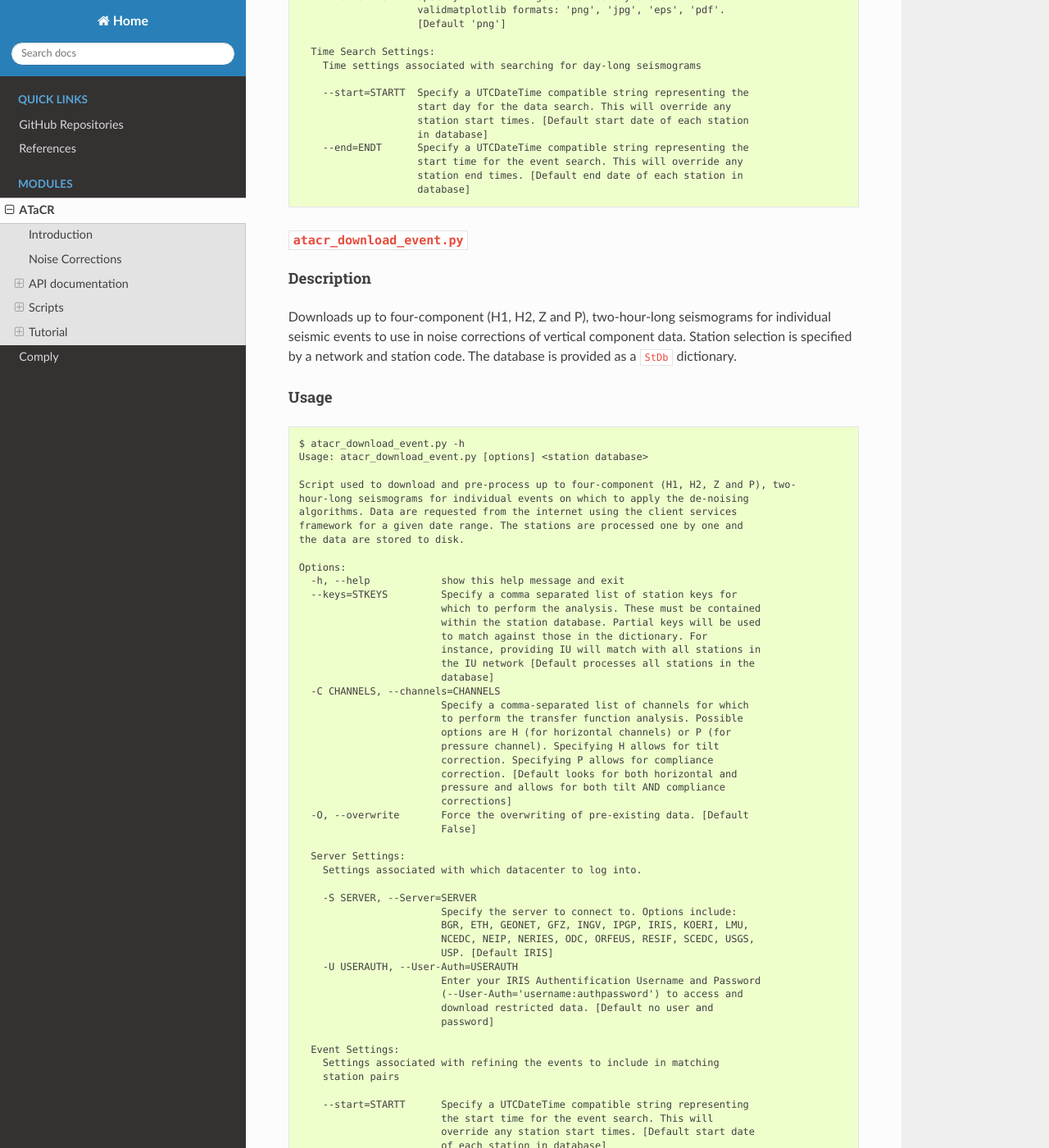
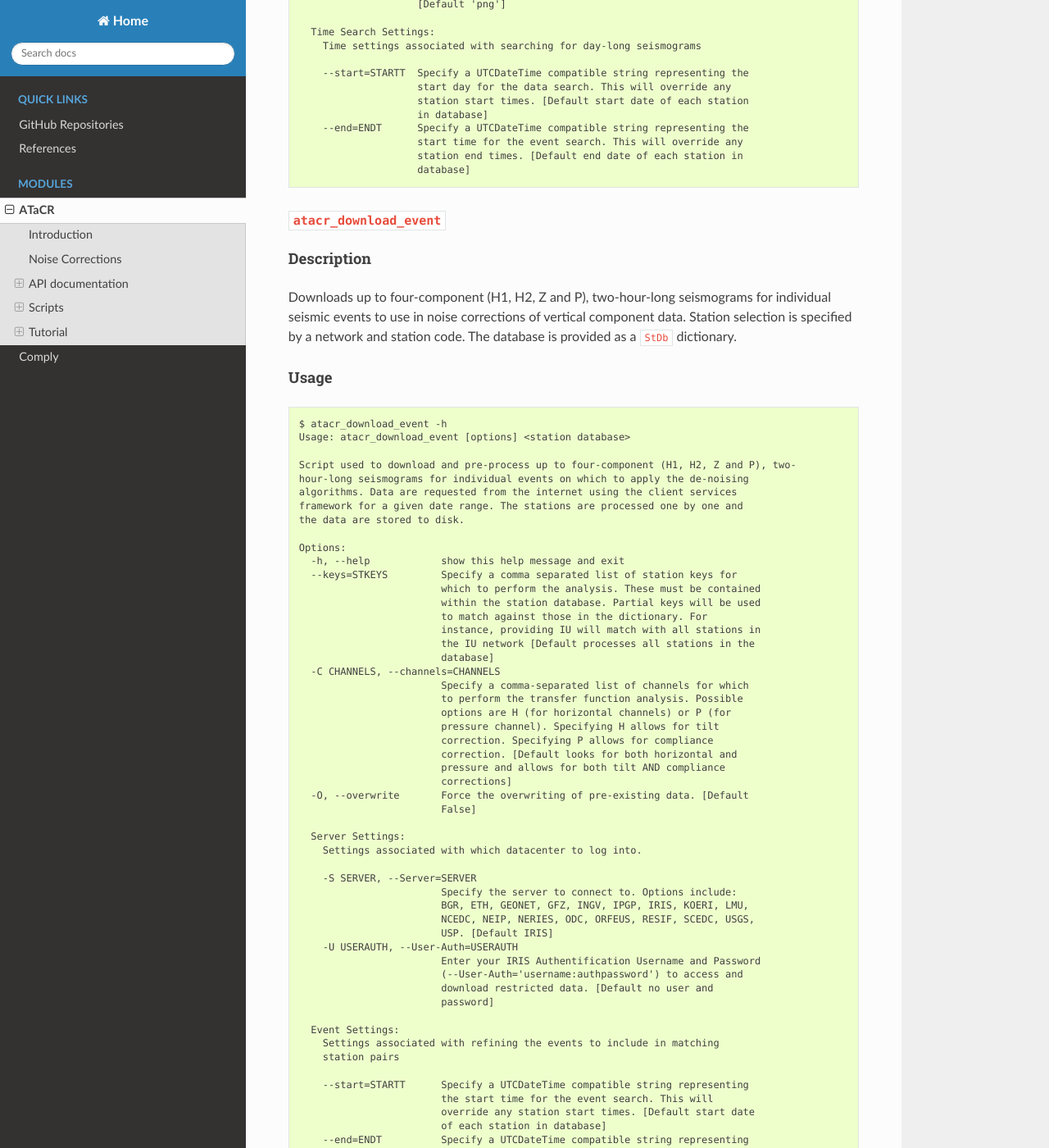
Before and after one commit to nfsi-canada/OBStools, a Sphinx documentation site: the page built from docs/atacr.rst, in a window 1280 px wide and 1400 px high, scrolled down 9598 px. Shown: the whole window at 82% size. Built offline with Sphinx 7.4.7 and the Read the Docs theme 2.0.0, drawn with Linux system fonts in a browser that asks for light colours; some of the changed text lies outside the part shown.

Commit message:
updaating script extensions in docs

```diff
--- a/docs/atacr.rst
+++ b/docs/atacr.rst
@@ -116,8 +116,8 @@ that are used as attributes of the base classes.
 .. note::
 
     In the examples below, the SAC data were obtained and pre-processed
-    using the accompanying scripts ``atacr_download_data.py`` and
-    ``atacr_download_event.py``. See the script and tutorial for details.
+    using the accompanying scripts ``atacr_download_data`` and
+    ``atacr_download_event``. See the script and tutorial for details.
 
 DayNoise
 --------
@@ -185,20 +185,20 @@ event data, and perform tilt and compliance noise removal using either the defau
 program values or by refining parameters. All of them use a station database provided as a
 ``StDb`` dictionary. These scripts are:
 
-- atacr_download_data.py
+- atacr_download_data
 
-- atacr_download_event.py
+- atacr_download_event
 
-- atacr_daily_spectra.py
+- atacr_daily_spectra
 
-- atacr_clean_spectra.py
+- atacr_clean_spectra
 
-- atacr_transfer_functions.py
+- atacr_transfer_functions
 
-- atacr_correct_event.py
+- atacr_correct_event
 
-``atacr_download_data.py``
-++++++++++++++++++++++++++
+``atacr_download_data``
++++++++++++++++++++++++
 
 Description
 -----------
@@ -213,8 +213,8 @@ Usage
 
 .. code-block::
 
-    $ atacr_download_data.py -h
-    Usage: atacr_download_data.py [options] <station database>
+    $ atacr_download_data -h
+    Usage: atacr_download_data [options] <station database>
 
     Script used to download and pre-process up to four-component (H1, H2, Z and
     P), day-long seismograms to use in noise corrections of vertical component of
@@ -281,8 +281,8 @@ Usage
 
 
 
-``atacr_daily_spectra.py``
-++++++++++++++++++++++++++
+``atacr_daily_spectra``
++++++++++++++++++++++++
 
 Description
 -----------
@@ -297,8 +297,8 @@ Usage
 
 .. code-block::
 
-    $ atacr_daily_spectra.py -h
-    Usage: atacr_daily_spectra.py [options] <station database>
+    $ atacr_daily_spectra -h
+    Usage: atacr_daily_spectra [options] <station database>
 
     Script used to extract shorter windows from the day-long seismograms,
     calculate the power-spectral properties, flag windows for outlier PSDs and
@@ -372,13 +372,13 @@ Usage
 
 
 
-``atacr_clean_spectra.py``
-++++++++++++++++++++++++++
+``atacr_clean_spectra``
++++++++++++++++++++++++
 
 Description
 -----------
 
-Extracts daily spectra calculated from ``obs_daily_spectra.py`` and
+Extracts daily spectra calculated from ``atacr_daily_spectra`` and
 flags days for which the daily averages are outliers from the PSD properties.
 Further averages the spectra over the whole period specified by ``--start``
 and ``--end``. Station selection is specified by a network and station code.
@@ -389,10 +389,10 @@ Usage
 
 .. code-block::
 
-    $ atacr_clean_spectra.py -h
-    Usage: atacr_clean_spectra.py [options] <station database>
+    $ atacr_clean_spectra -h
+    Usage: atacr_clean_spectra [options] <station database>
 
-    Script used to extract daily spectra calculated from ``obs_daily_spectra.py``
+    Script used to extract daily spectra calculated from ``atacr_daily_spectra``
     and flag days for outlier PSDs and calculate spectral averages of the
     corresponding Fourier transforms over the entire time period specified. The
     stations are processed one by one and the data are stored to disk.
@@ -449,15 +449,15 @@ Usage
                          database]
 
 
-``atacr_transfer functions.py``
-+++++++++++++++++++++++++++++++
+``atacr_transfer functions``
+++++++++++++++++++++++++++++
 
 Description
 -----------
 
 Calculates transfer functions using the noise windows flagged as *good*, for either
-a single day (from ``obs_daily_spectra.py``) or for those averaged over several days
-(from ``obs_clean_spectra.py``), if available. The transfer functions are stored to disk.
+a single day (from ``atacr_daily_spectra``) or for those averaged over several days
+(from ``atacr_clean_spectra``), if available. The transfer functions are stored to disk.
 Station selection is specified by a network and station code. The database is
 provided as a ``StDb`` dictionary.
 
@@ -466,13 +466,13 @@ Usage
 
 .. code-block::
 
-    $ atacr_transfer_functions.py -h
-    Usage: atacr_transfer_functions.py [options] <station database>
+    $ atacr_transfer_functions -h
+    Usage: atacr_transfer_functions [options] <station database>
 
     Script used to calculate transfer functions between various components, to be
     used in cleaning vertical component of OBS data. The noise data can be those
-    obtained from the daily spectra (i.e., from ``obs_daily_spectra.py``) or those
-    obtained from the averaged noise spectra (i.e., from ``obs_clean_spectra.py``).
+    obtained from the daily spectra (i.e., from ``atacr_daily_spectra``) or those
+    obtained from the averaged noise spectra (i.e., from ``atacr_clean_spectra``).
     Flags are available to specify the source of data to use as well as the time
     range over which to calculate the transfer functions. The stations are
     processed one by one and the data are stored to disk.
@@ -521,8 +521,8 @@ Usage
                         database]
 
 
-``atacr_download_event.py``
-+++++++++++++++++++++++++++
+``atacr_download_event``
+++++++++++++++++++++++++
 
 Description
 -----------
@@ -537,8 +537,8 @@ Usage
 
 .. code-block::
 
-    $ atacr_download_event.py -h
-    Usage: atacr_download_event.py [options] <station database>
+    $ atacr_download_event -h
+    Usage: atacr_download_event [options] <station database>
 
     Script used to download and pre-process up to four-component (H1, H2, Z and P), two-
     hour-long seismograms for individual events on which to apply the de-noising
@@ -622,15 +622,15 @@ Usage
                             0.001,0.005,45.,50.]
 
 
-``atacr_correct_event.py``
-++++++++++++++++++++++++++
+``atacr_correct_event``
++++++++++++++++++++++++
 
 Description
 -----------
 
 Calculates transfer functions using the noise windows flagged as *good*, for either
-a single day (from ``obs_daily_spectra.py``) or for those averaged over several days
-(from ``obs_clean_spectra.py``), if available. The transfer functions are stored to disk.
+a single day (from ``atacr_daily_spectra``) or for those averaged over several days
+(from ``atacr_clean_spectra``), if available. The transfer functions are stored to disk.
 Station selection is specified by a network and station code. The database is provided as a
 ``StDb`` dictionary.
 
@@ -639,14 +639,14 @@ Usage
 
 .. code-block::
 
-    $ atacr_correct_event.py -h
-    Usage: atacr_correct_event.py [options] <station database>
+    $ atacr_correct_event -h
+    Usage: atacr_correct_event [options] <station database>
 
     Script used to extract transfer functions between various components, and use
     them to clean vertical component of OBS data for selected events. The noise
     data can be those obtained from the daily spectra (i.e., from
-    ``obs_daily_spectra.py``) or those obtained from the averaged noise spectra
-    (i.e., from ``obs_clean_spectra.py``). Flags are available to specify the source
+    ``atacr_daily_spectra``) or those obtained from the averaged noise spectra
+    (i.e., from ``atacr_clean_spectra``). Flags are available to specify the source
     of data to use as well as the time range for given events. The stations are
     processed one by one and the data are stored to disk.
 
@@ -766,7 +766,7 @@ To download all broadband seismic and pressure data, simply type in a terminal:
 
 .. code-block::
 
-    $ atacr_download_data.py --start=2012-03-01 --end=2012-04-01 M08A.pkl
+    $ atacr_download_data --start=2012-03-01 --end=2012-04-01 M08A.pkl
 
 An example log printed on the terminal will look like:
 
@@ -830,7 +830,7 @@ We can therefore type in a terminal:
 
 .. code-block::
 
-    $ atacr_daily_spectra.py M08A.pkl
+    $ atacr_daily_spectra M08A.pkl
 
     Path to SPECTRA/7D.M08A/ doesn`t exist - creating it
 
@@ -869,7 +869,7 @@ previous results (option ``-O``) and specify the date of interest:
 
 .. code-block::
 
-    $ atacr_daily_spectra.py -O --figQC --figAverage --start=2012-03-04 --end=2012-03-05 M08A.pkl > logfile
+    $ atacr_daily_spectra -O --figQC --figAverage --start=2012-03-04 --end=2012-03-05 M08A.pkl > logfile
 
 The script will produce several figures, including Figures 2 and 3 (separated
 into 3a and 3b below). Several intermediate steps are also produces, which show
@@ -902,14 +902,14 @@ Now that we have processed daily spectra for all available components, it is
 possible to further average the spectra over multiple days to produce a cleaned
 station average. It is still possible to specify a date range over which to
 average the spectra, thus giving flexibility in the production of the station
-averages. Parameter settings are similar to those used in ``atacr_daily_spectra.py``
+averages. Parameter settings are similar to those used in ``atacr_daily_spectra``
 but further include the option of plotting the averaged cross-spectral properties.
 To calcualte a single station average for the entire month of March 2012 (and
 therefore using all available data) and plot the results, we can type in a terminal:
 
 .. code-block::
 
-    $ atacr_clean_spectra.py --figQC --figAverage --figCoh --figCross M08A.pkl
+    $ atacr_clean_spectra --figQC --figAverage --figCoh --figCross M08A.pkl
 
     Path to AVG_STA/7D.M08A/ doesn`t exist - creating it
 
@@ -1027,7 +1027,7 @@ In this case we do not need to specify any option and type in a terminal:
 
 .. code-block::
 
-    $ atacr_transfer_functions.py M08A.pkl
+    $ atacr_transfer_functions M08A.pkl
 
     Path to TF_STA/7D.M08A/ doesn't exist - creating it
 
@@ -1074,13 +1074,13 @@ calculated for the whole month is shown in black.
 
 Now we need to download the earthquake data, for which we wish to
 clean the vertical component using the transfer functions just calculated.
-This script ``atacr_download_event.py`` is very similar to ``atacr_download_data.py``,
+This script ``atacr_download_event`` is very similar to ``atacr_download_data``,
 with the addition of the Event and Geometry Settings.
 
 .. warning::
 
     Be careful with the Frequency Settings, as these values need to be exactly
-    the same as those used in ``atacr_download_data.py``, but won't be checked
+    the same as those used in ``atacr_download_data``, but won't be checked
     against.
 
 To download the seismograms that recorded the March 9, 2012, magnitude 6.6
@@ -1088,7 +1088,7 @@ Vanuatu earthquake (be conservative with the options), type in a terminal:
 
 .. code-block::
 
-    $ atacr_download_event.py --min-mag=6.3 --max-mag=6.7 --start=2012-03-08 --end=2012-03-10 M08A.pkl
+    $ atacr_download_event --min-mag=6.3 --max-mag=6.7 --start=2012-03-08 --end=2012-03-10 M08A.pkl
 
     Path to EVENTS/7D.M08A/ doesn`t exist - creating it
 
@@ -1143,7 +1143,7 @@ specify the ``--fig_Raw`` and ``--figClean`` options:
 
 .. code-block::
 
-    $ atacr_correct_event.py --figRaw --figClean M08A.pkl
+    $ atacr_correct_event --figRaw --figClean M08A.pkl
 
 
     |===============================================|
```
Also changed, not shown: docs/comply.rst (+9 -9 lines).
